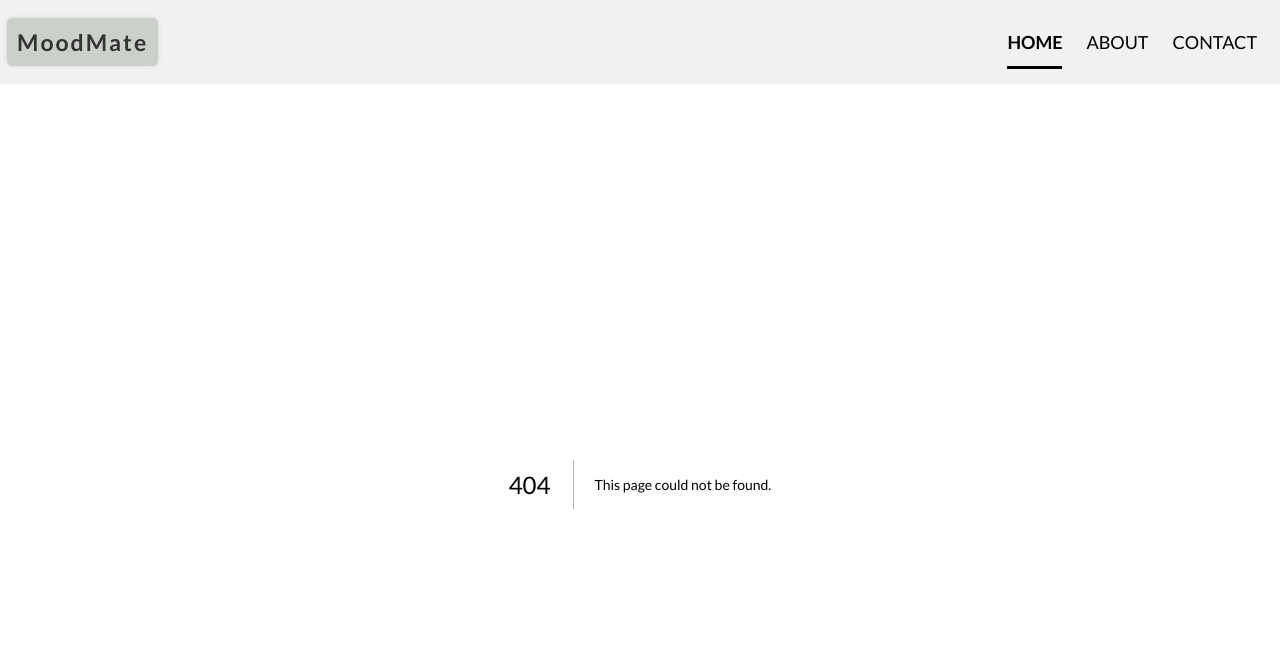
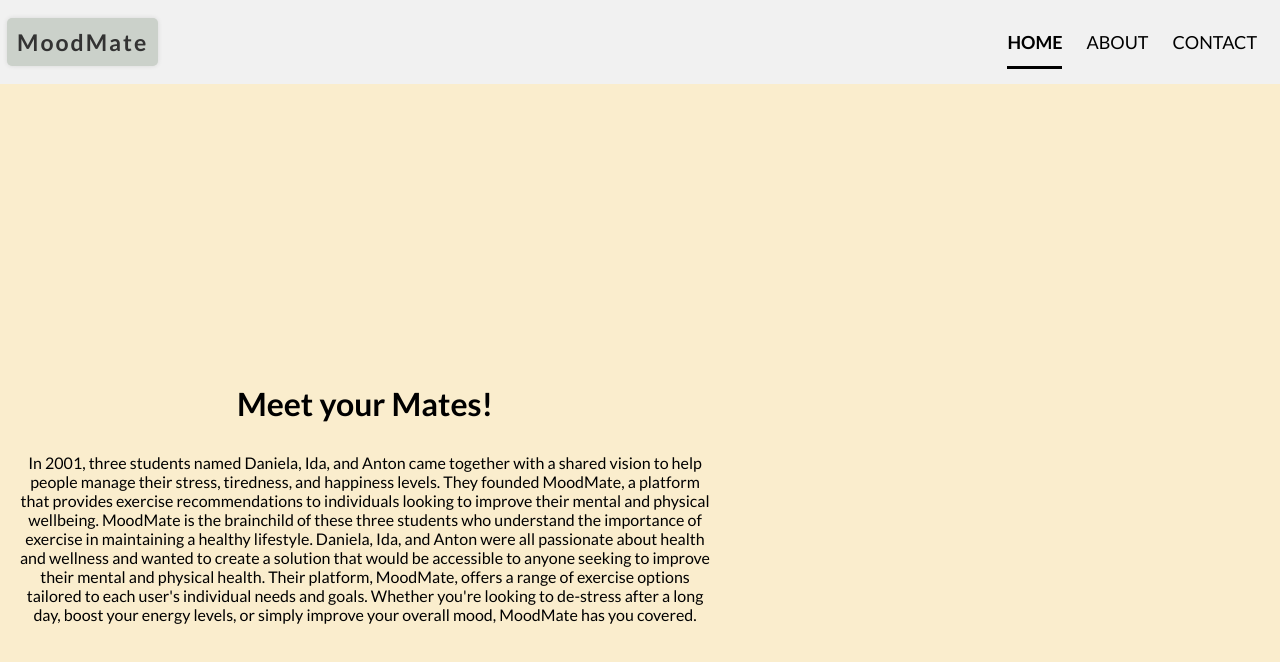
Before and after one commit to idanygo/mood-project, a Next.js app: page /Aboutus in a window 1280 px wide. Before the commit this address had no page. Shown: the top 662 px of the page. Built offline with nearby package versions, Linux system fonts and the light colour scheme.

Commit message:
aboutus path

```diff
--- a/components/Navbar.js
+++ b/components/Navbar.js
@@ -9,7 +9,7 @@ const menuList = [
   },
   {
     text: "ABOUT",
-    href: "/stressed",
+    href: "/Aboutus",
   },
   {
     text: "CONTACT",
@@ -39,7 +39,7 @@ const Navbar = () => {
     <header>
       <nav className="nav" ref={menuRef}>
         <Link href={"/"} onClick={() => setActiveIndex(0)}>
-          <h1 class="logo">MoodMate</h1>
+          <h1 className="logo">MoodMate</h1>
         </Link>
         <div onClick={() => setNavActive(!navActive)} className="nav__menuBar">
           <div></div>
--- /dev/null
+++ b/pages/Aboutus.js
@@ -0,0 +1,34 @@
+import styles from "@/styles/Aboutus.module.css";
+import Layout from "@/components/Layout";
+
+export default function Aboutus() {
+  return (
+    <div className={styles.container}>
+      <div className={styles.picontainer}>
+        <h1>Meet your Mates!</h1>
+
+        <div></div>
+        <div className={styles.dani}> </div>
+        <div className={styles.ida}> </div>
+        <div className={styles.anton}> </div>
+      </div>
+      <div className={styles.about}>
+        <p>
+          In 2001, three students named Daniela, Ida, and Anton came together
+          with a shared vision to help people manage their stress, tiredness,
+          and happiness levels. They founded MoodMate, a platform that provides
+          exercise recommendations to individuals looking to improve their
+          mental and physical wellbeing. MoodMate is the brainchild of these
+          three students who understand the importance of exercise in
+          maintaining a healthy lifestyle. Daniela, Ida, and Anton were all
+          passionate about health and wellness and wanted to create a solution
+          that would be accessible to anyone seeking to improve their mental and
+          physical health. Their platform, MoodMate, offers a range of exercise
+          options tailored to each user's individual needs and goals. Whether
+          you're looking to de-stress after a long day, boost your energy
+          levels, or simply improve your overall mood, MoodMate has you covered.
+        </p>
+      </div>
+    </div>
+  );
+}
```
